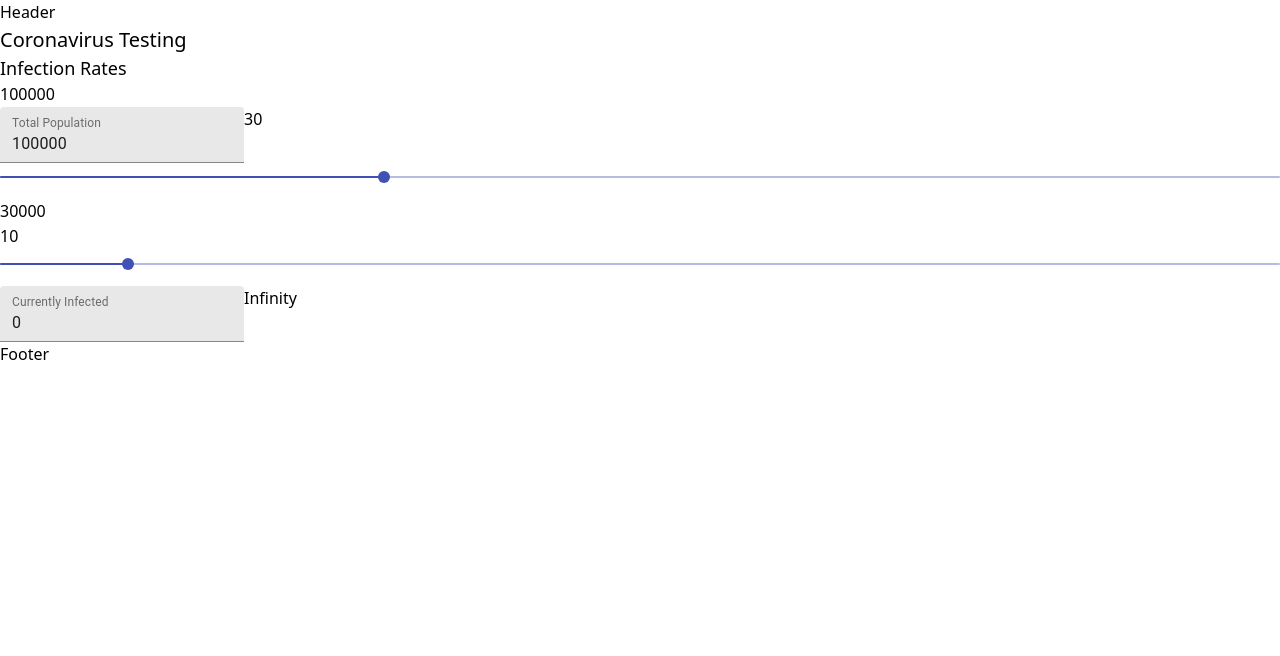
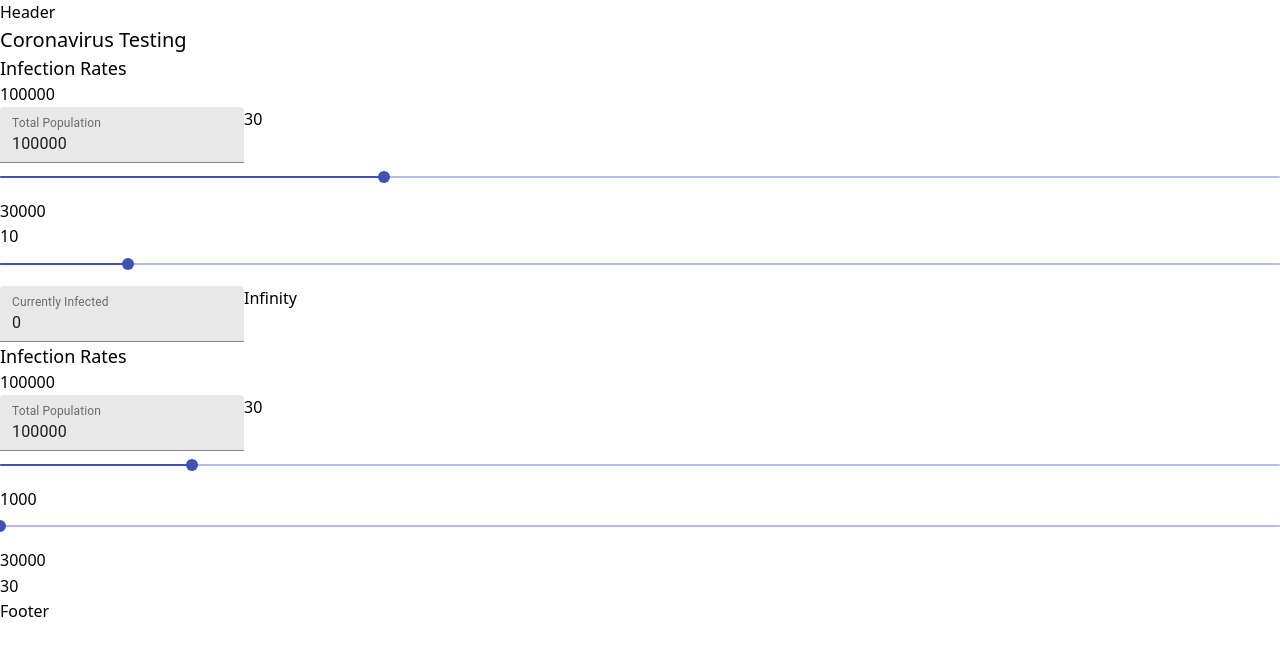
Before and after one commit to cip3/covid19testing, a Next.js app: page / in a window 1280 px wide. Shown: the top 656 px of the page. Built offline with nearby package versions, Linux system fonts and the light colour scheme.

Commit message:
TestingRate done

```diff
--- a/pages/index.jsx
+++ b/pages/index.jsx
@@ -53,6 +53,54 @@ const InfectionRate = ({ population, setPopulation }) => {
   );
 };
 
+const TestingRate = ({ population, setPopulation }) => {
+  const [percent, setPercent] = useState(30);
+  const [tests, setTests] = useState(1000);
+
+  const totalTests = (population * percent) / 100;
+
+  const days = Math.round(totalTests / tests);
+
+  return (
+    <div>
+      <h2 className="text-lg">Infection Rates</h2>
+      {population}
+      <div>
+        <form>
+          <TextField
+            label="Total Population"
+            variant="filled"
+            value={population}
+            type="number"
+            onChange={x => setPopulation(x.target.value)}
+          />
+          {percent}
+          <Slider
+            value={percent}
+            step={5}
+            min={0}
+            max={200}
+            onChange={(_, value) => setPercent(value)}
+          />
+
+          {tests}
+          <Slider
+            value={tests}
+            step={1000}
+            min={1000}
+            max={300000}
+            onChange={(_, value) => setTests(value)}
+          />
+
+          <p>{totalTests}</p>
+
+          {days}
+        </form>
+      </div>
+    </div>
+  );
+};
+
 const IndexPage = () => {
   const [population, setPopulation] = useState(100000);
 
@@ -62,6 +110,7 @@ const IndexPage = () => {
         <h1 className="text-xl">Coronavirus Testing</h1>
 
         <InfectionRate population={population} setPopulation={setPopulation} />
+        <TestingRate population={population} setPopulation={setPopulation} />
       </div>
     </PageLayout>
   );
```
